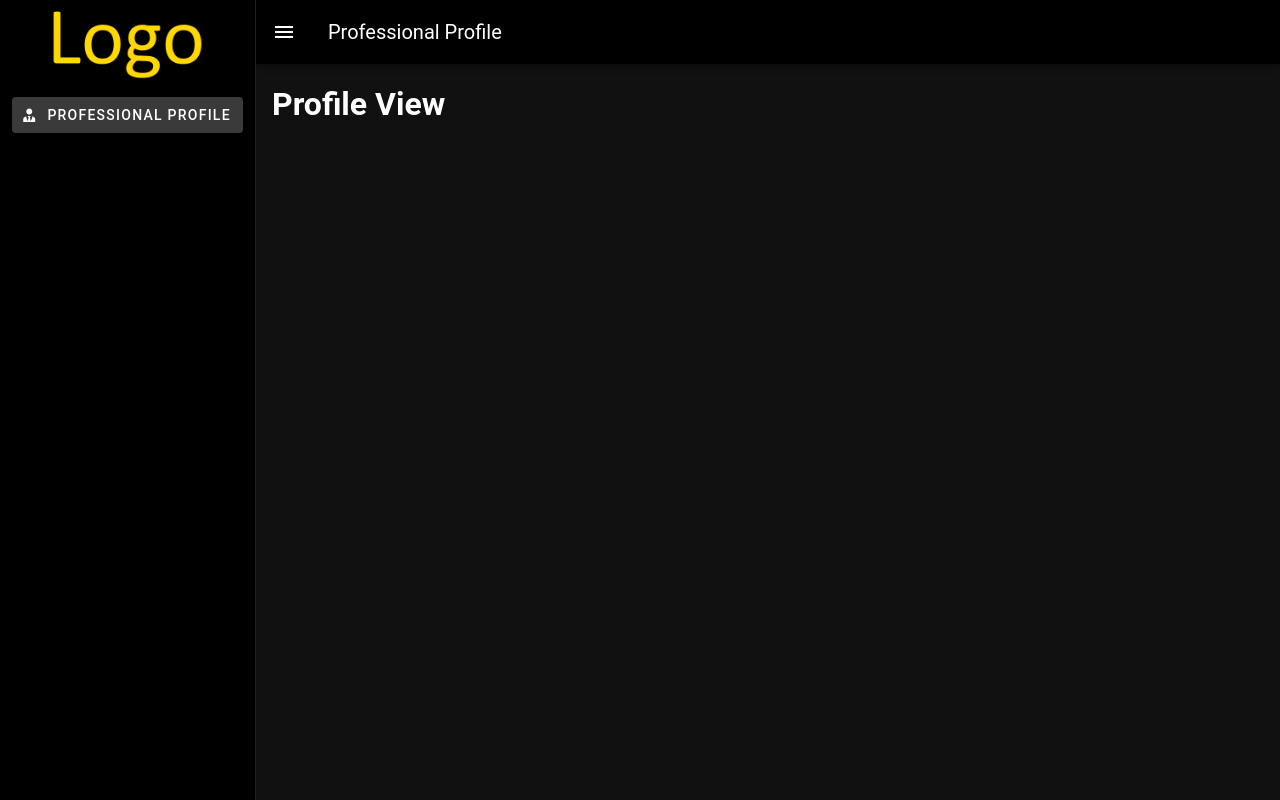
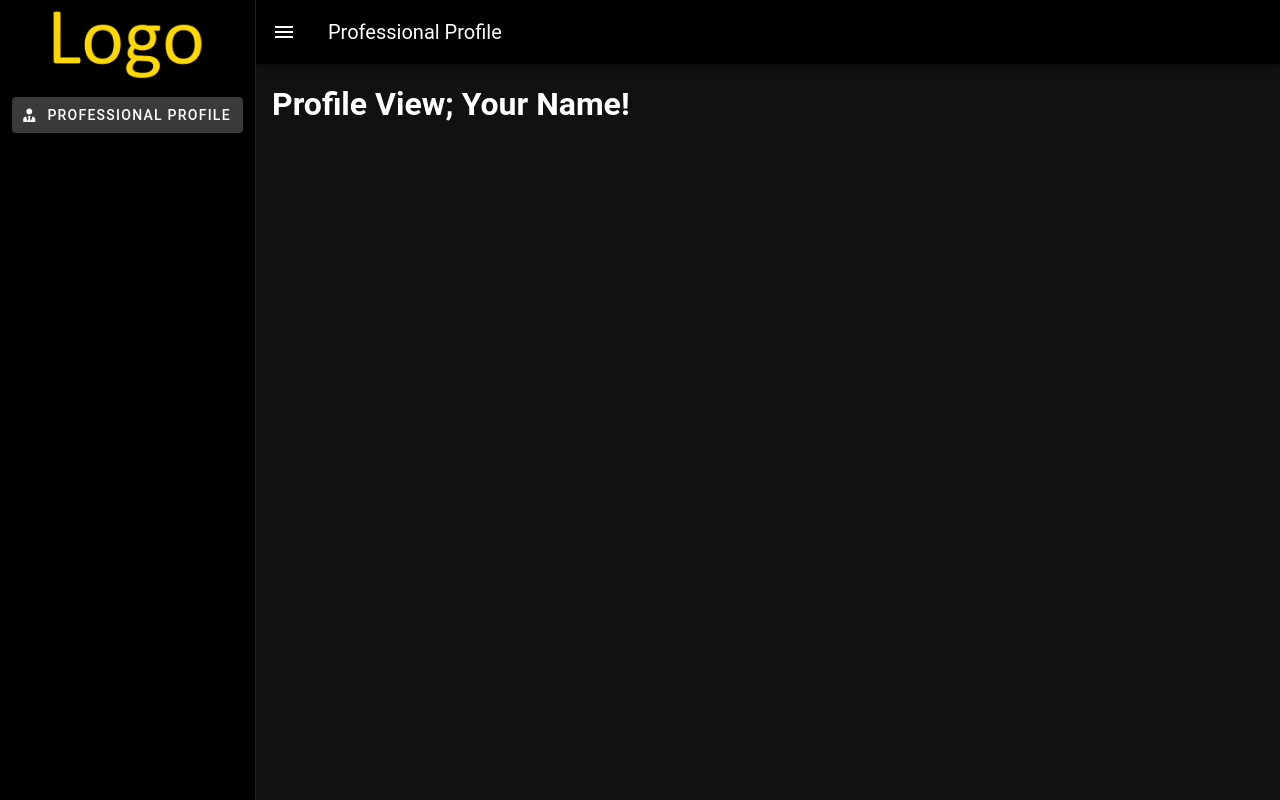
Before and after one commit to mineot/website, a Vue app: page / in a window 1280 px wide. Built offline with nearby package versions, Linux system fonts and the light colour scheme.

Commit message:
alpha/profileuser - create global variable of the document

```diff
--- a/src/App.vue
+++ b/src/App.vue
@@ -23,10 +23,11 @@ import { ref } from "vue";
 import { RouterView } from "vue-router";
 import { useInfoStore } from "@/stores/info";
 
-import SidebarHead from "@/components/SidebarHead.vue"
-import SidebarMenu from "@/components/SidebarMenu.vue"
+import SidebarHead from "@/components/SidebarHead.vue";
+import SidebarMenu from "@/components/SidebarMenu.vue";
 
 const info = useInfoStore();
+
 let drawer = ref(true);
 
 function changeDrawer(): void {
--- a/src/doc/get-doc-by-current-lang.ts
+++ b/src/doc/get-doc-by-current-lang.ts
@@ -1 +1,8 @@
-export default {};
+import type { Document } from "@/doc/document";
+
+const langJson: any = await fetch("./document.lang.json");
+const langDoc: any = await langJson.json();
+const langCurrent: string = navigator.language.toLowerCase();
+const doc = await fetch(`./${langDoc[langCurrent]}`);
+
+export default await doc.json() as Document;
--- a/src/main.ts
+++ b/src/main.ts
@@ -6,6 +6,7 @@ import { style } from "@/style";
 import { router } from "@/router";
 import { i18n } from "@/locale";
 
+import document from "@/doc/get-doc-by-current-lang";
 import App from "@/App.vue";
 
 const app = createApp(App);
@@ -13,4 +14,5 @@ app.use(createPinia());
 app.use(router);
 app.use(style);
 app.use(i18n);
+app.config.globalProperties.$document = document;
 app.mount("#app");
--- a/src/views/ProfileView.vue
+++ b/src/views/ProfileView.vue
@@ -1,3 +1,13 @@
 <template>
-  <h1>Profile View</h1>
+  <h1>Profile View; {{ document.person.name }}</h1>
 </template>
+
+<script setup lang="ts">
+// VUE AND CONFIGS
+import { ref, getCurrentInstance } from "vue";
+
+import type { Document } from "@/doc/document";
+
+const app = getCurrentInstance();
+const document: Document = ref(app?.appContext.config.globalProperties.$document);
+</script>
```
Also changed, not shown: src/doc/document.ts (+5 -3 lines).
